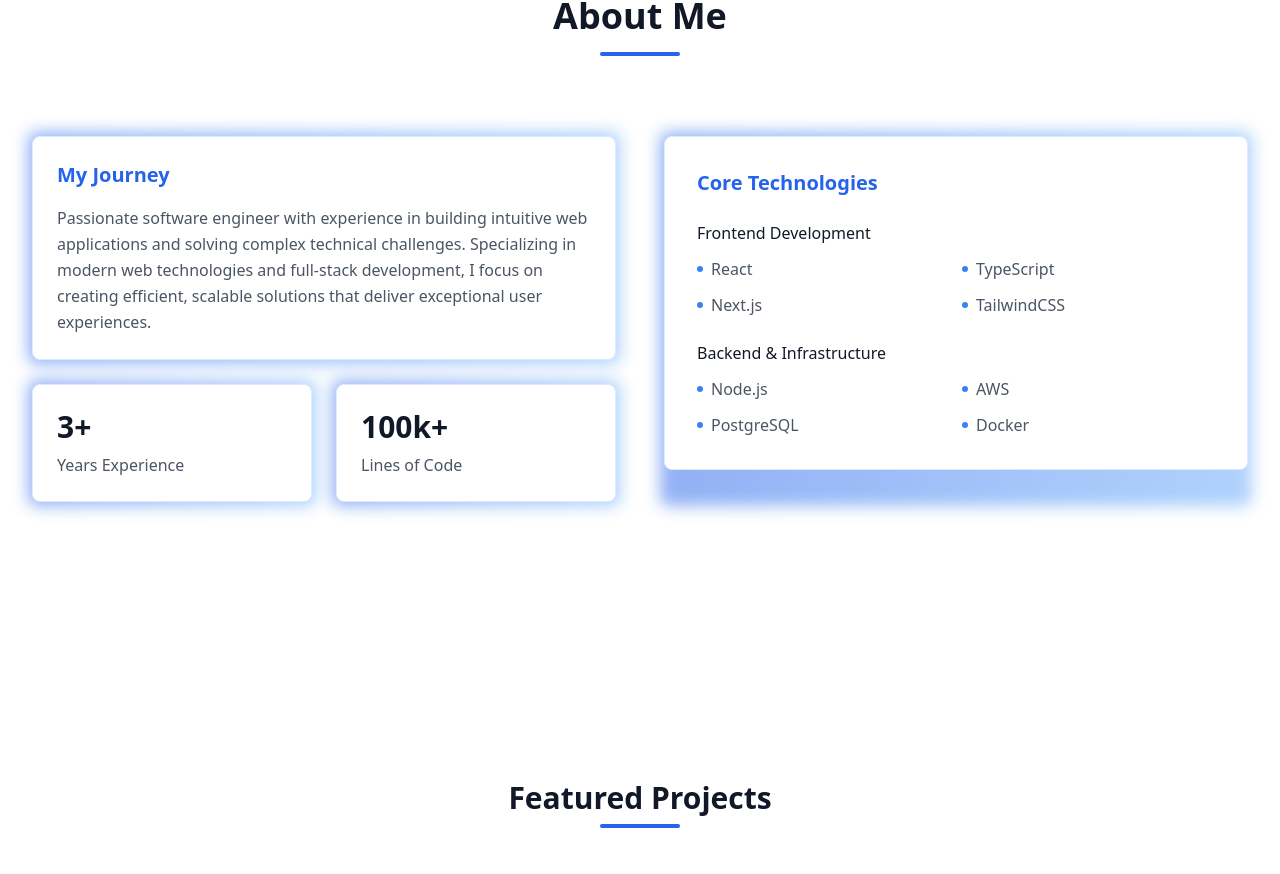
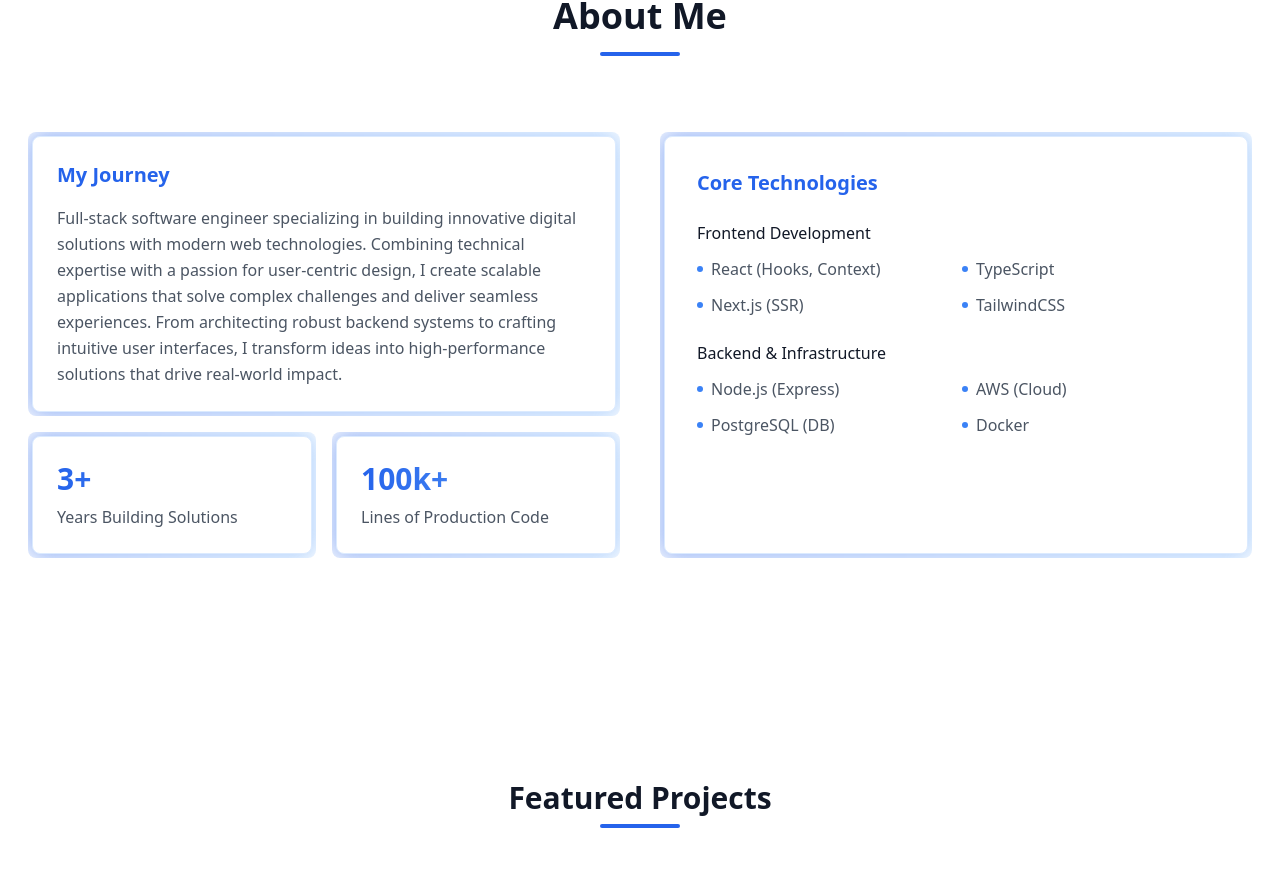
Before and after one commit to hugoev/Front-End-Web-Portfolio, a React (Create React App) app: page / in a window 1280 px wide. Shown: the part 900-1774 px from the top of the page. Built offline with nearby package versions, Linux system fonts and the light colour scheme.

Commit message:
fixed gradient overflow

```diff
--- a/src/components/AboutSection.tsx
+++ b/src/components/AboutSection.tsx
@@ -1,7 +1,18 @@
 import React, { memo, useCallback, useEffect, useRef } from 'react';
 import { motion, useMotionValue, useInView } from 'framer-motion';
 
-// Memoized static components
+// Types
+interface StatCardProps {
+  value: string;
+  label: string;
+}
+
+interface TechCategoryProps {
+  title: string;
+  items: string[];
+}
+
+// Memoized Components
 const BackgroundGrid = memo(() => (
   <div className="absolute inset-0">
     <div
@@ -24,31 +35,31 @@ const SectionHeader = memo(() => (
 ));
 
 const JourneyCard = memo(() => (
-  <div className="relative group">
-    <div className="absolute -inset-1 bg-gradient-to-r from-blue-600 to-blue-400 rounded-lg opacity-50 blur" />
-    <div className="relative p-6 bg-white rounded-lg border border-blue-100">
+  <div className="relative h-full">
+    <div
+      className="absolute -inset-1 bg-gradient-to-r from-blue-600 to-blue-400 rounded-lg opacity-50 blur-md"
+      style={{ clipPath: 'inset(0 0 0 0 round 8px)' }}
+    />
+    <div className="relative h-full p-6 bg-white rounded-lg border border-blue-100">
       <h3 className="text-xl font-semibold text-blue-600 mb-4">My Journey</h3>
       <p className="text-gray-600 leading-relaxed">
-        Passionate software engineer with experience in building intuitive web applications
-        and solving complex technical challenges. Specializing in modern web technologies
-        and full-stack development, I focus on creating efficient, scalable solutions that
-        deliver exceptional user experiences.
+        Full-stack software engineer specializing in building innovative digital solutions with modern web technologies.
+        Combining technical expertise with a passion for user-centric design, I create scalable applications that solve
+        complex challenges and deliver seamless experiences. From architecting robust backend systems to crafting
+        intuitive user interfaces, I transform ideas into high-performance solutions that drive real-world impact.
       </p>
     </div>
   </div>
 ));
 
-interface StatCardProps {
-  value: string;
-  label: string;
-}
-
-const StatCard = memo(({ value, label }: { value: string; label: string }) => (
-  <div className="relative group">
-    {/* Make sure gradient is consistent across devices */}
-    <div className="absolute -inset-1 bg-gradient-to-r from-blue-600 to-blue-400 rounded-lg opacity-50 blur transition-opacity duration-300" />
-    <div className="relative p-6 bg-white rounded-lg border border-blue-100">
-      <div className="text-3xl font-bold text-gray-900 mb-2">
+const StatCard = memo(({ value, label }: StatCardProps) => (
+  <div className="relative h-full">
+    <div
+      className="absolute -inset-1 bg-gradient-to-r from-blue-600 to-blue-400 rounded-lg opacity-50 blur-md"
+      style={{ clipPath: 'inset(0 0 0 0 round 8px)' }}
+    />
+    <div className="relative h-full p-6 bg-white rounded-lg border border-blue-100">
+      <div className="text-3xl font-bold bg-gradient-to-r from-blue-600 to-blue-400 bg-clip-text text-transparent mb-2">
         {value}
       </div>
       <div className="text-gray-600">{label}</div>
@@ -56,19 +67,14 @@ const StatCard = memo(({ value, label }: { value: string; label: string }) => (
   </div>
 ));
 
-interface TechCategoryProps {
-  title: string;
-  items: string[];
-}
-
 const TechCategory = memo(({ title, items }: TechCategoryProps) => (
   <div className="space-y-3 transform-gpu">
     <h4 className="text-gray-900 font-medium">{title}</h4>
     <div className="grid grid-cols-2 gap-3">
       {items.map((item) => (
         <div key={item} className="flex items-center space-x-2">
-          <div className="w-1.5 h-1.5 rounded-full bg-blue-500" />
-          <span className="text-gray-600">{item}</span>
+          <div className="flex-shrink-0 w-1.5 h-1.5 rounded-full bg-blue-500" />
+          <span className="text-gray-600 truncate">{item}</span>
         </div>
       ))}
     </div>
@@ -77,18 +83,28 @@ const TechCategory = memo(({ title, items }: TechCategoryProps) => (
 
 // Static data
 const stats = [
-  { value: "3+", label: "Years Experience" },
-  { value: "100k+", label: "Lines of Code   " },
+  { value: "3+", label: "Years Building Solutions" },
+  { value: "100k+", label: "Lines of Production Code" },
 ];
 
 const technologies = [
   {
     title: "Frontend Development",
-    items: ["React", "TypeScript", "Next.js", "TailwindCSS"]
+    items: [
+      "React (Hooks, Context)",
+      "TypeScript",
+      "Next.js (SSR)",
+      "TailwindCSS",
+    ]
   },
   {
     title: "Backend & Infrastructure",
-    items: ["Node.js", "AWS", "PostgreSQL", "Docker"]
+    items: [
+      "Node.js (Express)",
+      "AWS (Cloud)",
+      "PostgreSQL (DB)",
+      "Docker"
+    ]
   }
 ];
 
@@ -122,10 +138,13 @@ const AboutSection: React.FC = () => {
 
           <div className="grid lg:grid-cols-2 gap-12">
             {/* Personal Introduction */}
-            <div className="space-y-6 transform-gpu">
-              <JourneyCard />
+            <div className="flex flex-col space-y-6 h-full">
+              {/* Journey Card - Takes up more vertical space */}
+              <div className="flex-grow">
+                <JourneyCard />
+              </div>
 
-              {/* Key Metrics */}
+              {/* Key Metrics - Fixed height */}
               <div className="grid grid-cols-2 gap-6">
                 {stats.map((stat) => (
                   <StatCard key={stat.label} {...stat} />
@@ -134,9 +153,12 @@ const AboutSection: React.FC = () => {
             </div>
 
             {/* Technical Expertise */}
-            <div className="relative group transform-gpu">
-              <div className="absolute -inset-1 bg-gradient-to-r from-blue-600 to-blue-400 rounded-lg opacity-50 blur" />
-              <div className="relative p-8 bg-white rounded-lg border border-blue-100">
+            <div className="relative h-full">
+              <div
+                className="absolute -inset-1 bg-gradient-to-r from-blue-600 to-blue-400 rounded-lg opacity-50 blur-md"
+                style={{ clipPath: 'inset(0 0 0 0 round 8px)' }}
+              />
+              <div className="relative h-full p-8 bg-white rounded-lg border border-blue-100">
                 <h3 className="text-xl font-semibold text-blue-600 mb-6">Core Technologies</h3>
                 <div className="space-y-6">
                   {technologies.map((category) => (
```
